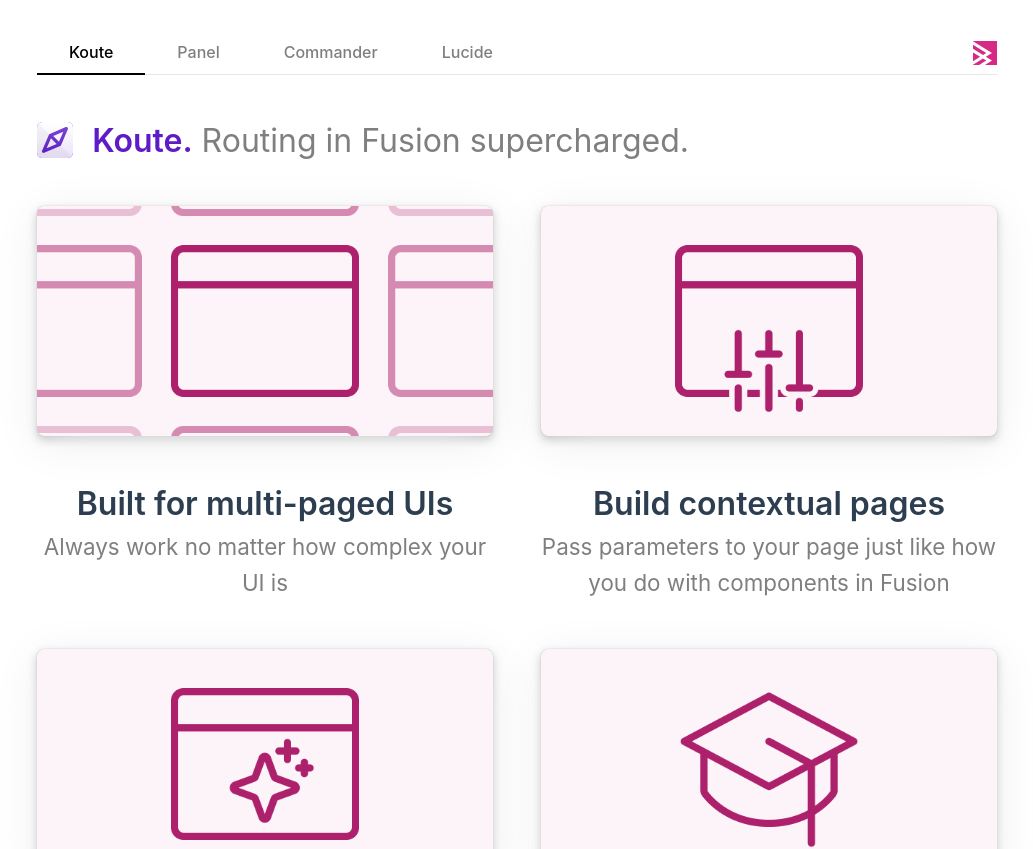
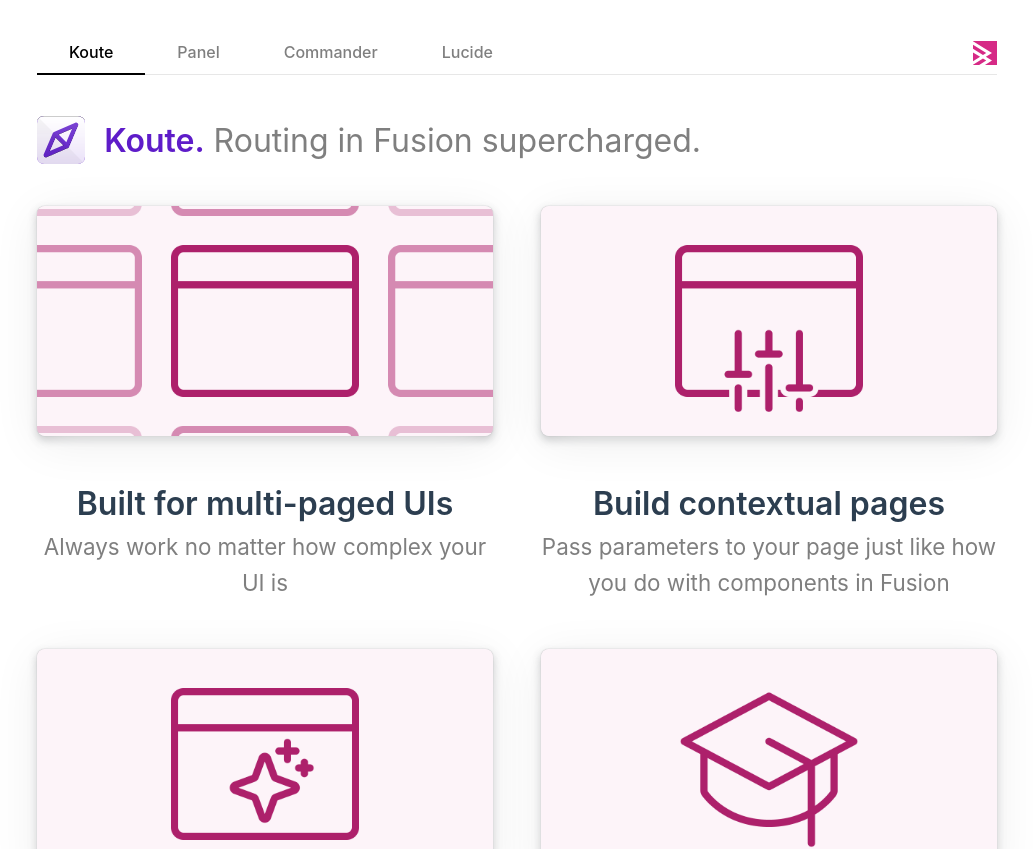
Before and after one commit to kotdes/site, a Vue app: page / in a window 1280 px wide. Shown: the top 849 px of the page, without its empty margins (123-1156 px from the left). Built offline with nearby package versions, Linux system fonts and the light colour scheme; what phosphor-vue would draw is missing.

Commit message:
Fix inconsistency between logos

```diff
--- a/src/views/Koute.vue
+++ b/src/views/Koute.vue
@@ -11,7 +11,7 @@ const cards = ref([
 <template>
   <main>
     <div class="title">
-      <img alt="Koute logo" class="logo" src="/assets/koute/logo.svg" width="36" height="36" />
+      <img alt="Koute logo" class="logo" src="/assets/koute/logo.svg" width="48" height="48"/>
       <p><span style="color: var(--vt-c-koute); font-weight: 600;">Koute.</span> Routing in Fusion supercharged.</p>
     </div>
     <div class="cards">
```
